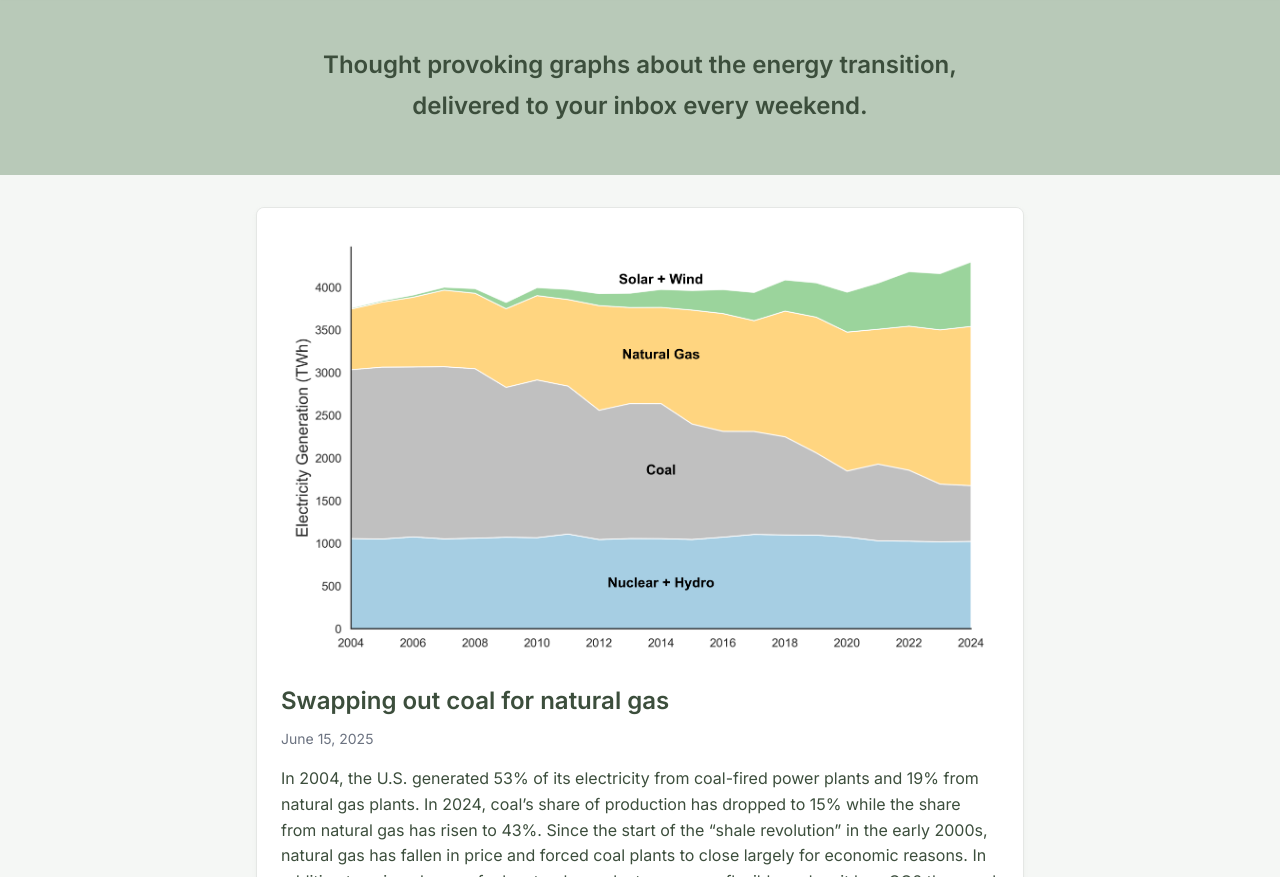
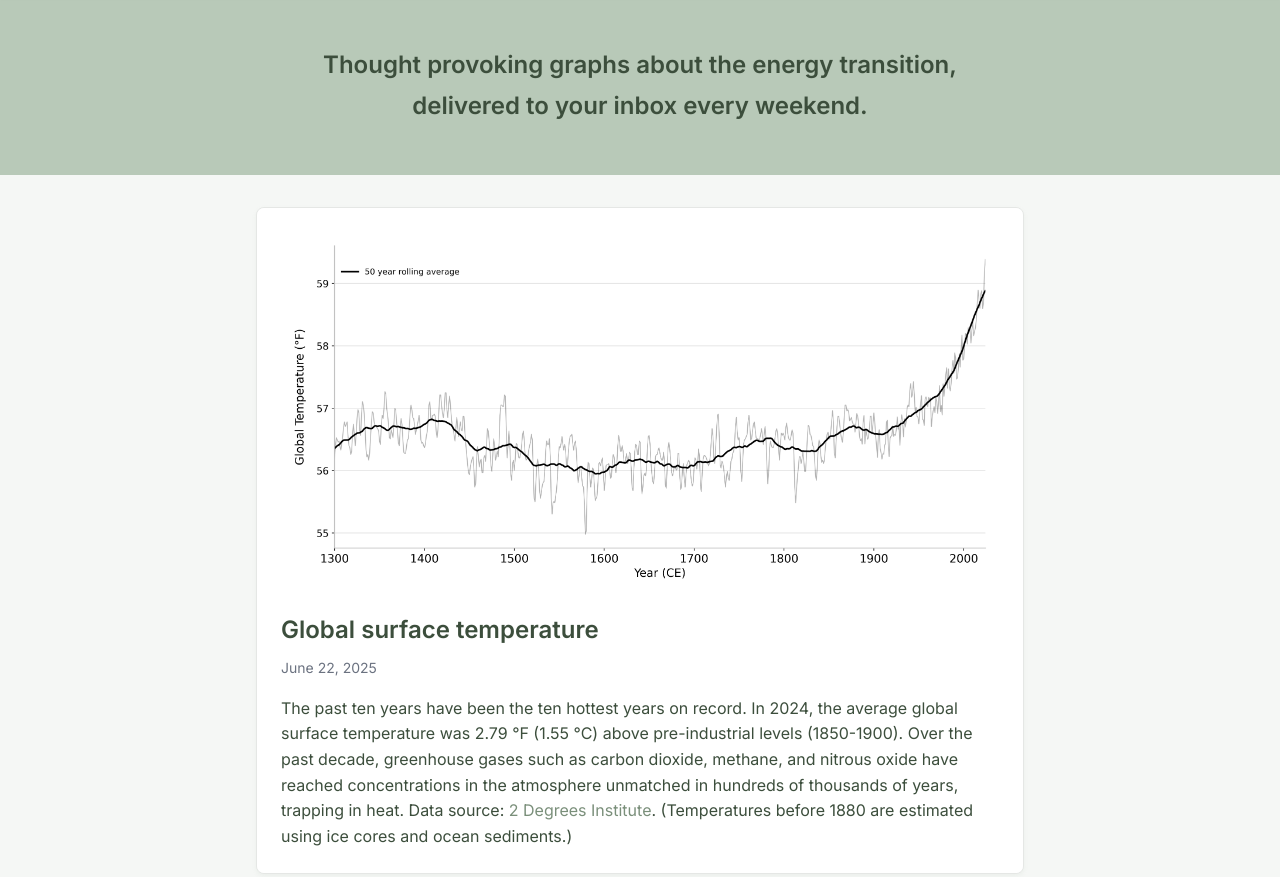
Before and after one commit to AWCrosier/weekendenergygraphs, a website: page index.html in a window 1280 px wide. Shown: the part 75-952 px from the top of the page. Drawn offline with Linux system fonts and the light colour scheme.

Commit message:
Add files via upload

```diff
--- a/index.html
+++ b/index.html
@@ -42,6 +42,22 @@
                     <p class="caption">Your weekend energy graph caption will appear here.</p>
                 </div>
             </div> -->
+
+            <div class="post">
+                <div class="post-image">
+                    <img src="graphs/temps.png" alt="Global surface temperature">
+                </div>
+                <div class="post-content">
+                    <h2>Global surface temperature</h2>
+                    <p class="date">June 22, 2025</p>
+                    <p class="caption">The past ten years have been the ten hottest years on record. In 2024, the average global
+                        surface temperature was 2.79 °F (1.55 °C) above pre-industrial levels (1850-1900). Over the past decade,
+                        greenhouse gases such as carbon dioxide, methane, and nitrous oxide have reached concentrations in the
+                        atmosphere unmatched in hundreds of thousands of years, trapping in heat.
+                        Data source: <a href="https://www.2degreesinstitute.org/" target="_blank">2 Degrees Institute</a>. (Temperatures before 1880 are estimated
+                        using ice cores and ocean sediments.)
+                </div>
+            </div>
 
             <div class="post">
                 <div class="post-image">
```
